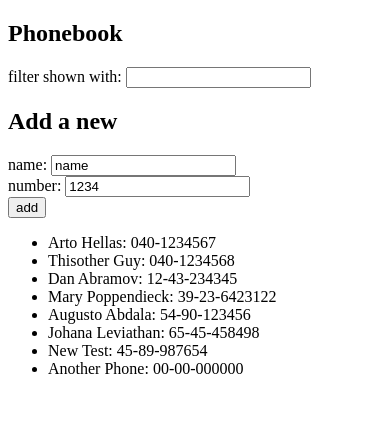
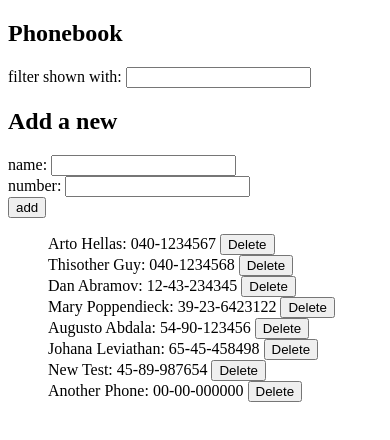
Before and after one commit to augustoabdala/FullStackOpen-Part2, a React (Create React App) app in the folder phonebook/: page / in a window 390 px wide. Shown: the top 440 px of the page. Built offline with nearby package versions, Linux system fonts and the light colour scheme; data requests are answered from the project's data file.

Commit message:
Phonebook step9 without confirmation dialog

```diff
--- a/phonebook/db.json
+++ b/phonebook/db.json
@@ -1,6 +1,5 @@
 {
-  "phones": [
-    {
+  "phones": [{
     "id": 1,
     "name": "Arto Hellas",
     "num": "040-1234567"
@@ -39,6 +38,5 @@
     "name": "Another Phone",
     "num": "00-00-000000",
     "id": 8
+  }]
 }
-  ]
-}
--- a/phonebook/src/App.js
+++ b/phonebook/src/App.js
@@ -1,5 +1,4 @@
 import { useState, useEffect } from 'react'
-import axios from 'axios'
 
 import Numbers from './components/Numbers'
 import Form from './components/Form'
@@ -9,15 +8,19 @@ import phoneServices from './services/phones'
 
 const App = () => {
   const [persons, setPersons] = useState([[], []])
-  const [newName, setNewName] = useState('name')
-  const [newNum, setNewNum] = useState('1234')
+  const [newName, setNewName] = useState('')
+  const [newNum, setNewNum] = useState('')
+
+  const reloadDb = () => {
+    phoneServices
+    .getAll()
+    .then(initialPersons => {
+      setPersons([initialPersons, initialPersons])
+    })
+  }
 
   useEffect(() => {
-    phoneServices
-      .getAll()
-      .then(initialPersons => {
-        setPersons([initialPersons, initialPersons])
-      })
+    reloadDb()
   }, [])
 
   function addContact(event) {
@@ -25,25 +28,20 @@ const App = () => {
 
     const obj = {
       name: newName,
-      num: newNum
+      num: newNum,
     }
 
     if (!persons[0].find(per => per.name === obj.name)) {
 
       if (!persons[0].find(per => per.num === obj.num)) {
 
-        const newArray = [persons[0].concat(obj), persons[1].concat(obj)]
-
         phoneServices
           .create(obj)
-          .then(newObject => {
-            console.log(newObject)
-            setPersons(newArray)
+          .then((data) => {
+            setPersons([persons[0].concat(data), persons[1].concat(data)])
             setNewNum('')
             setNewName('')
           })
-
-
 
       } else
         (
@@ -54,6 +52,12 @@ const App = () => {
       (
         alert(`The name: ${obj.name} is already added to the phonebook.`)
       )
+  }
+
+  const delNum = (id) => {
+    phoneServices
+      .deleteNum(id)
+      .then(() => reloadDb())
   }
 
   const handleNameChange = (event) => {
@@ -99,7 +103,7 @@ const App = () => {
       <Form addContact={addContact} handleNameChange={handleNameChange}
         handleNumChange={handleNumChange} newNum={newNum} newName={newName} />
 
-      <Numbers search={persons[1]} />
+      <Numbers search={persons[1]} delNum={delNum} />
 
     </div>
   )
--- /dev/null
+++ b/phonebook/src/components/DelButton.js
@@ -0,0 +1,7 @@
+const DelButton = (props) => {
+    return (
+        <button onClick={props.delNum}> Delete </button>
+    )
+}
+
+export default DelButton
--- a/phonebook/src/components/Num.js
+++ b/phonebook/src/components/Num.js
@@ -1,8 +1,6 @@
-
 const Num = (props) => {
-
     return (
-        <li key={props.contact.name}> {props.contact.name}: {props.contact.num} </li>
+        <li style={{display: "inline"}}> {props.contact.name}: {props.contact.num} </li>
     )
 }
 
--- a/phonebook/src/components/Numbers.js
+++ b/phonebook/src/components/Numbers.js
@@ -1,4 +1,5 @@
 import Num from "./Num"
+import DelButton from "./DelButton"
 
 const Numbers = (props) => {
     return (
@@ -6,8 +7,10 @@ const Numbers = (props) => {
             <ul>
                 {props.search.map(per => {
                     return (
-                        <Num key={per.num} contact={per}/>
-                        // <li key={per.num}>{per.name}</li>
+                        <div key={per.num}>
+                            <Num contact={per} />
+                            <DelButton id={per.id} delNum={()=>props.delNum(per.id)}/>
+                        </div>
                     )
                 }
                 )}
--- a/phonebook/src/services/phones.js
+++ b/phonebook/src/services/phones.js
@@ -16,4 +16,8 @@ const update = (id, newObject) => {
     return request.then(response => response.data)
 }
 
-export default { getAll, create, update }
+const deleteNum = (id) => {
+    return axios.delete(`${baseUrl}/${id}`)
+}
+
+export default { getAll, create, update, deleteNum }
```
Lines whose indentation alone changed are shown as unchanged.
